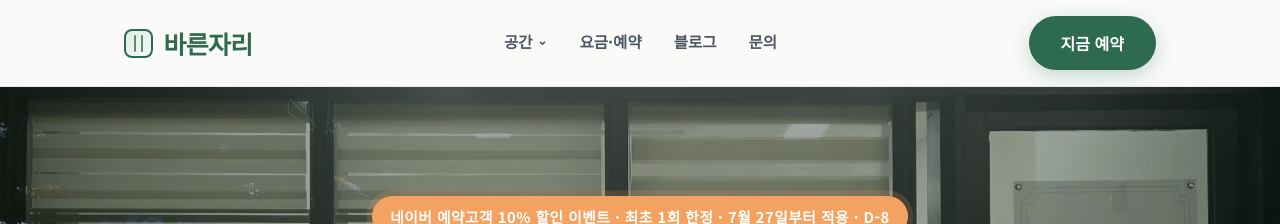
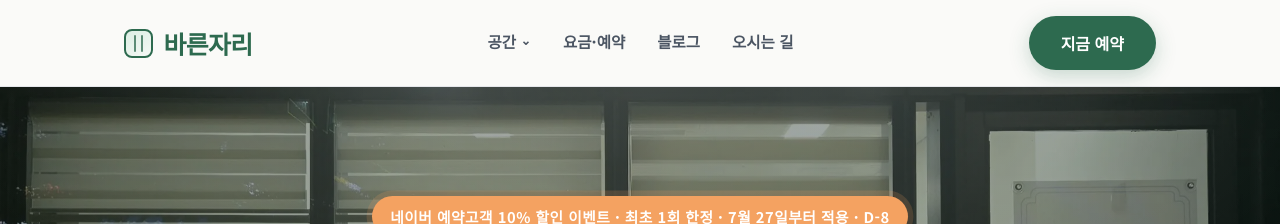
Before and after one commit to bareunspace/blog, a Jekyll site: the page built from index.html, in a window 1280 px wide. Shown: the top 224 px of the page. Built offline with Jekyll 4.4.1, drawn with Linux system fonts in a browser that asks for light colours.

Commit message:
메뉴명

```diff
--- a/_data/navigation.yml
+++ b/_data/navigation.yml
@@ -8,7 +8,7 @@ home:
     href: "#about"
   - label: 블로그
     href: "#testimonials"
-  - label: 문의
+  - label: 오시는 길
     href: "#contact"
 about:
   - label: 브랜드 스토리
```
